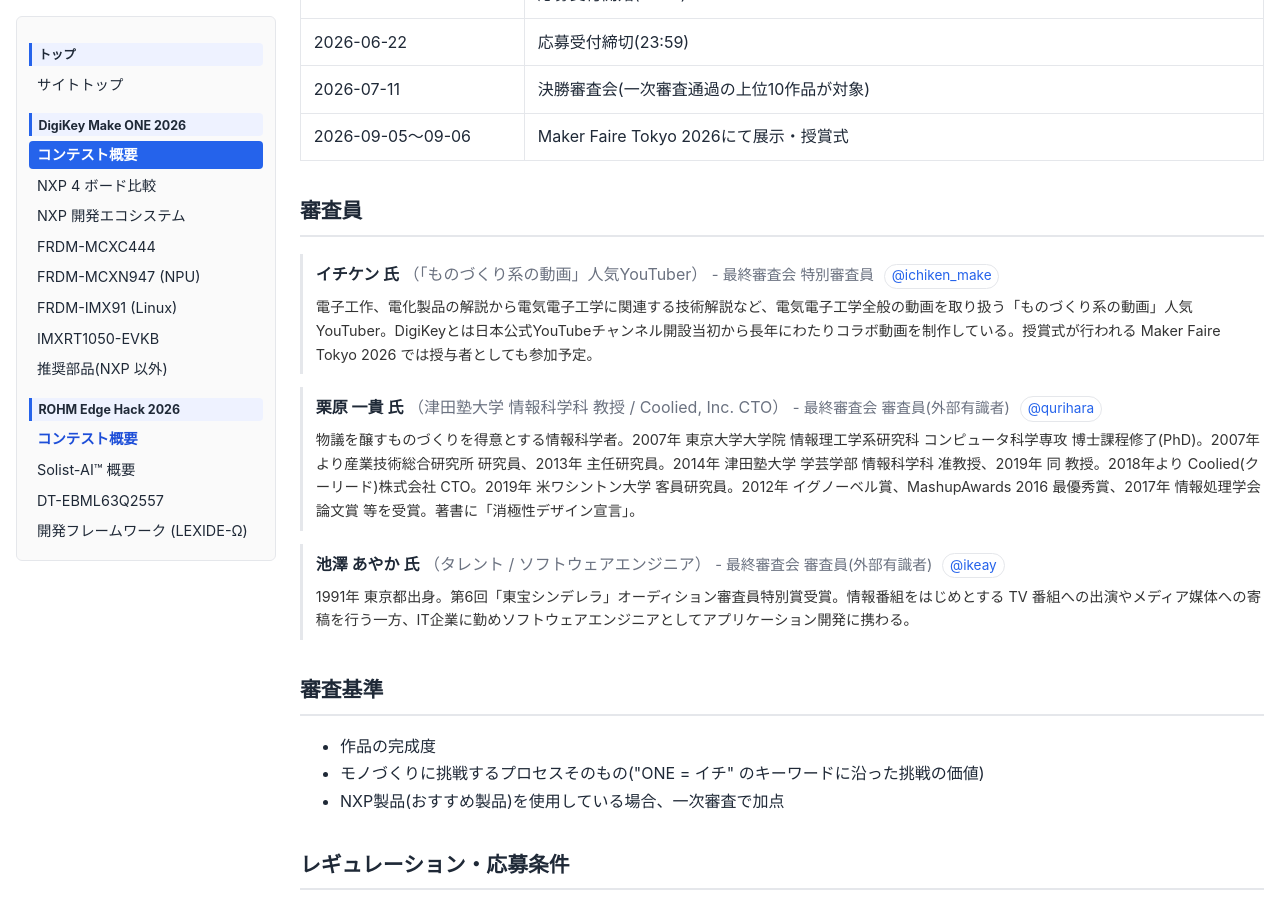
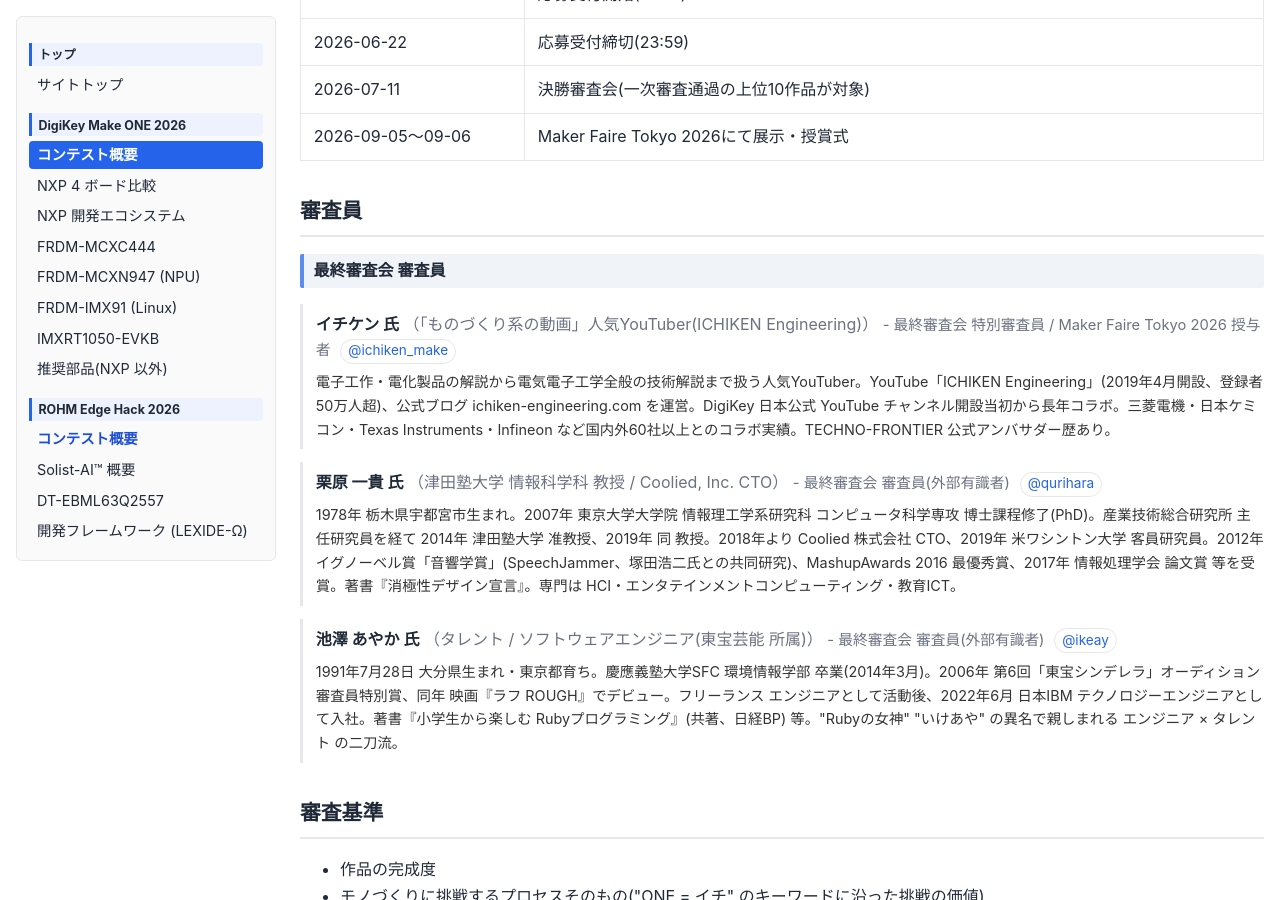
Before and after one commit to airpocket-soundman/maker_contest_2026, a Jekyll site: the page built from _contests/digikey-make-one-challenge-2026.md, in a window 1280 px wide and 900 px high, scrolled down 782 px. Built offline with Jekyll 4.4.1, drawn with Linux system fonts in a browser that asks for light colours; some of the changed text lies outside the part shown.

Commit message:
DigiKey contest: enrich judge profiles to match ROHM depth, add 審査プロセス table
- YAML: rename `judges` to `judges_final` for parity with ROHM
- Expand each judge bio with career timeline, awards, books, channel/follower stats
- Body: replace prose-only profiles with structured detail (Ichiken/ Kurihara / Ikezawa)
- Body: add 審査プロセス table (一次=事務局審査+加点 / 最終=外部有識者3名で各賞決定)
- Note Kurihara serves both contests (ROHM and DigiKey)

Co-Authored-By: Claude Opus 4.7 (1M context) <noreply@anthropic.com>

```diff
--- a/_contests/digikey-make-one-challenge-2026.md
+++ b/_contests/digikey-make-one-challenge-2026.md
@@ -22,25 +22,25 @@ schedule:
   - date: 2026-09-05〜09-06
     event: Maker Faire Tokyo 2026にて展示・授賞式
 
-judges:
+judges_final:
   - name: イチケン 氏
-    affiliation: 「ものづくり系の動画」人気YouTuber
-    role: 最終審査会 特別審査員
+    affiliation: 「ものづくり系の動画」人気YouTuber(ICHIKEN Engineering)
+    role: 最終審査会 特別審査員 / Maker Faire Tokyo 2026 授与者
     sns_handle: "@ichiken_make"
     sns_url: https://twitter.com/ichiken_make
-    bio: 電子工作、電化製品の解説から電気電子工学に関連する技術解説など、電気電子工学全般の動画を取り扱う「ものづくり系の動画」人気YouTuber。DigiKeyとは日本公式YouTubeチャンネル開設当初から長年にわたりコラボ動画を制作している。授賞式が行われる Maker Faire Tokyo 2026 では授与者としても参加予定。
+    bio: 電子工作・電化製品の解説から電気電子工学全般の技術解説まで扱う人気YouTuber。YouTube「ICHIKEN Engineering」(2019年4月開設、登録者50万人超)、公式ブログ ichiken-engineering.com を運営。DigiKey 日本公式 YouTube チャンネル開設当初から長年コラボ。三菱電機・日本ケミコン・Texas Instruments・Infineon など国内外60社以上とのコラボ実績。TECHNO-FRONTIER 公式アンバサダー歴あり。
   - name: 栗原 一貴 氏
     affiliation: 津田塾大学 情報科学科 教授 / Coolied, Inc. CTO
     role: 最終審査会 審査員(外部有識者)
     sns_handle: "@qurihara"
     sns_url: https://twitter.com/qurihara
-    bio: 物議を醸すものづくりを得意とする情報科学者。2007年 東京大学大学院 情報理工学系研究科 コンピュータ科学専攻 博士課程修了(PhD)。2007年より産業技術総合研究所 研究員、2013年 主任研究員。2014年 津田塾大学 学芸学部 情報科学科 准教授、2019年 同 教授。2018年より Coolied(クーリード)株式会社 CTO。2019年 米ワシントン大学 客員研究員。2012年 イグノーベル賞、MashupAwards 2016 最優秀賞、2017年 情報処理学会論文賞 等を受賞。著書に「消極性デザイン宣言」。
+    bio: 1978年 栃木県宇都宮市生まれ。2007年 東京大学大学院 情報理工学系研究科 コンピュータ科学専攻 博士課程修了(PhD)。産業技術総合研究所 主任研究員を経て 2014年 津田塾大学 准教授、2019年 同 教授。2018年より Coolied 株式会社 CTO、2019年 米ワシントン大学 客員研究員。2012年 イグノーベル賞「音響学賞」(SpeechJammer、塚田浩二氏との共同研究)、MashupAwards 2016 最優秀賞、2017年 情報処理学会 論文賞 等を受賞。著書『消極性デザイン宣言』。専門は HCI・エンタテインメントコンピューティング・教育ICT。
   - name: 池澤 あやか 氏
-    affiliation: タレント / ソフトウェアエンジニア
+    affiliation: タレント / ソフトウェアエンジニア(東宝芸能 所属)
     role: 最終審査会 審査員(外部有識者)
     sns_handle: "@ikeay"
     sns_url: https://twitter.com/ikeay
-    bio: 1991年 東京都出身。第6回「東宝シンデレラ」オーディション審査員特別賞受賞。情報番組をはじめとする TV 番組への出演やメディア媒体への寄稿を行う一方、IT企業に勤めソフトウェアエンジニアとしてアプリケーション開発に携わる。
+    bio: 1991年7月28日 大分県生まれ・東京都育ち。慶應義塾大学SFC 環境情報学部 卒業(2014年3月)。2006年 第6回「東宝シンデレラ」オーディション 審査員特別賞、同年 映画『ラフ ROUGH』でデビュー。フリーランス エンジニアとして活動後、2022年6月 日本IBM テクノロジーエンジニアとして入社。著書『小学生から楽しむ Rubyプログラミング』(共著、日経BP) 等。"Rubyの女神" "いけあや" の異名で親しまれる エンジニア × タレント の二刀流。
 
 criteria:
   - 作品の完成度
@@ -125,22 +125,40 @@ ProtoPediaが主催する「DigiKey メイカー支援キャンペーン」と
 - DigiKeyとして日本初開催の電子工作コンテスト。
 - "ONE(イチ)" をキーワードに、初めての電子工作にチャレンジする方も、自分なりの一作を仕上げたい経験者も対象。
 
-## 最終審査会・審査員 詳細プロフィール
+## 審査プロセス
 
-### イチケン 氏 — 「ものづくり系の動画」人気YouTuber
+| フェーズ | 内容 | 評価者 |
+|----------|------|--------|
+| 一次審査 | **ProtoPedia 登録情報によるオンライン審査**(運営事務局による評価)。NXP おすすめ製品(FRDM-MCXC444 / FRDM-MCXN947 / FRDM-IMX91 / IMXRT1050-EVKB)を使用した作品は加点対象。 | DigiKey + ProtoPedia / 一般社団法人MA 運営事務局 |
+| 最終審査会 | **オンラインプレゼン審査**(2026-07-11)。一次審査通過の **上位10作品** が対象。 | **最終審査員 3名(イチケン氏 / 栗原一貴氏 / 池澤あやか氏)** が **最優秀1 + 優秀3 + 学生賞1 + イチケン賞1** を決定。 |
 
-電子工作、電化製品の解説から電気電子工学に関連する技術解説まで、**電気電子工学全般** を扱う「ものづくり系の動画」人気 YouTuber。**DigiKey の日本公式 YouTube チャンネル開設当初から長年にわたりコラボ動画を制作** している、DigiKey とは縁の深い存在。
+> ※ 最終審査会通過作品は **2026-09-05〜09-06 Maker Faire Tokyo 2026 ProtoPedia ブース** で展示・授賞式が行われる。
 
-**チャンネル / 活動**
-- YouTube チャンネル「ICHIKEN Engineering」(2019年4月開設)
+## 最終審査会 審査員 詳細プロフィール
+
+### イチケン 氏 — 「ものづくり系の動画」人気 YouTuber
+
+電子工作・電化製品の解説から **電気電子工学全般** の技術解説まで扱う、メイカー界隈きっての人気 YouTuber。**DigiKey の日本公式 YouTube チャンネル開設当初から長年にわたりコラボ動画を制作** している、DigiKey とは特に縁の深い存在。
+
+**主な活動・チャンネル**
+- YouTube チャンネル「**ICHIKEN Engineering**」 — **2019年4月14日開設、登録者数 50万人超**(2026年時点)
 - 公式ブログ: [ichiken-engineering.com](https://ichiken-engineering.com/)
-- 「**イチケンスペシャル**」プレイリストで濃いめの技術検証企画を継続展開
-- TECHNO-FRONTIER 公式アンバサダー就任歴あり
+- 高度な技術検証コンテンツ集「**イチケンスペシャル**」プレイリストを継続展開
+- 出演・登壇歴: ITmedia Virtual EXPO 2022 春 など
+- **TECHNO-FRONTIER 公式アンバサダー** 就任歴あり
+
+**コラボ実績**
+公式ブログによると、コラボ依頼を受けた企業は **国内外60社以上**。具体例として **三菱電機、日本ケミコン、Texas Instruments、Infineon** など、半導体・電子部品大手とのコラボ動画を多数制作。
+
+**Make ONE Challenge での役割**
+- **特別審査員** として最終審査会(オンラインプレゼン審査)に参加
+- **イチケン賞** の選定者
+- **Maker Faire Tokyo 2026 授賞式の授与者** として登壇予定
 - 受賞作品の **インタビュー動画** を DigiKey 日本公式 YouTube チャンネルで公開予定
 
-授賞式が行われる Maker Faire Tokyo 2026 では授与者としても参加予定。
+**自作グッズ**: 自社開発の基板、「**Nch MOSFET**」Tシャツなどを Amazon 等で販売。
 
-SNS: [@ichiken_make](https://twitter.com/ichiken_make) / [YouTube](https://www.youtube.com/@ICHIKEN1)
+SNS: [@ichiken_make](https://twitter.com/ichiken_make) / [YouTube: ICHIKEN Engineering](https://www.youtube.com/@ICHIKEN1)
 
 ---
 
@@ -149,22 +167,22 @@ SNS: [@ichiken_make](https://twitter.com/ichiken_make) / [YouTube](https://www.y
 1978年 栃木県宇都宮市生まれ。**2000年** 東京大学工学部 機械情報工学科卒業、**2007年** 東京大学大学院 情報理工学系研究科 コンピュータ科学専攻 博士課程修了(PhD)。
 
 **経歴**
-- 2007年〜 産業技術総合研究所 研究員、2013年〜 主任研究員
+- 2007年〜 **産業技術総合研究所** 研究員、2013年〜 主任研究員
 - 2014年〜 津田塾大学 学芸学部 情報科学科 准教授
 - 2018年〜 **Coolied(クーリード)株式会社 CTO**
-- 2019年〜 津田塾大学 情報科学科 教授(現職)
+- 2019年〜 **津田塾大学 情報科学科 教授**(現職)
 - 2019年 米ワシントン大学 客員研究員
 
 **研究分野**: ヒューマンコンピュータインタラクション(HCI)全般、エンタテインメントコンピューティング、教育現場における ICT 活用研究。物議を醸す/笑える研究を真面目にやる "アンチ常識" 系の情報科学者として知られる。
 
 **主な受賞**
-- **2012年 イグノーベル賞「音響学賞」** — 発話を遅延フィードバックさせて阻害する装置「**SpeechJammer**」(塚田浩二氏との共同研究)
+- **2012年 イグノーベル賞「音響学賞」** — 発話を遅延フィードバックさせて阻害する装置「**SpeechJammer(スピーチ・ジャマー)**」(塚田浩二氏との共同研究)
 - MashupAwards 2016 最優秀賞
 - 2017年 情報処理学会 論文賞
 
-**著書**: 『消極性デザイン宣言』(共著)
+**著書**: 『**消極性デザイン宣言**』(共著)
 
-> ※ ROHM EDGE HACK CHALLENGE 2026 と DigiKey Make ONE Challenge 2026 の **両コンテストで最終審査員** を務める。
+> ※ **ROHM EDGE HACK CHALLENGE 2026 と DigiKey Make ONE Challenge 2026 の両コンテストで最終審査員** を務める唯一の人物。
 
 SNS: [@qurihara](https://twitter.com/qurihara) / 公式: [unryu.org](https://www.unryu.org/) / [researchmap](https://researchmap.jp/qurihara)
 
@@ -172,23 +190,27 @@ SNS: [@qurihara](https://twitter.com/qurihara) / 公式: [unryu.org](https://www
 
 ### 池澤 あやか 氏 — タレント / ソフトウェアエンジニア
 
-**1991年7月28日 東京都出身**。慶應義塾大学 環境情報学部 卒業(2014年3月)。
+**1991年7月28日** 大分県生まれ・**東京都育ち**。**慶應義塾大学 SFC 環境情報学部** 卒業(2014年3月)。
 
 **芸能・タレント活動**
-- 2006年 第6回「東宝シンデレラ」オーディション **審査員特別賞** 受賞
-- 同年 映画『ラフ ROUGH』でデビュー
+- 2006年 **第6回「東宝シンデレラ」オーディション 審査員特別賞** 受賞
+- 同年8月 映画『**ラフ ROUGH**』でデビュー
 - 雑誌『ピチレモン』レギュラーモデル
-- 情報番組をはじめとする TV 番組への出演やメディア媒体への寄稿
-- 所属: 東宝芸能
+- TV出演: **ABEMA Prime**(月曜アンカー)、**NHK高校講座 社会と情報**(MC) 等
+- 所属: **東宝芸能**
 
 **エンジニアとしての活動**
-- 慶應義塾大学卒業後、フリーランスのソフトウェアエンジニアとして活動
-- **2022年6月** 日本IBM にテクノロジーエンジニアとして入社(30歳の節目で会社員に転身)
-- IT企業での就業と並行し、エンジニア向けメディア(エンジニアtype 等)へのインタビューや執筆も継続
-- "Ruby の女神" の異名でも知られる
+- 慶應義塾大学卒業後、**フリーランスのソフトウェアエンジニア** として活動
+- **2022年6月** 日本IBM テクノロジーエンジニアとして入社(30歳の節目で「脱フリーランス」会社員転身)
+- エンジニア向けメディア(エンジニアtype、Offers Magazine 等)にインタビュー・執筆を継続
+- **"Rubyの女神"** "いけあや" の愛称で広く親しまれる
 
-**ハッシュタグ**: 異色のタレント × ソフトウェアエンジニアの「複業」を体現する人物として、メイカー界隈・テック業界で広く知られる。
+**著書**
+- 『**小学生から楽しむ Rubyプログラミング**』(2014年, 日経BP社, 高橋征義氏 共著)
+- 『アイディアを実現させる最高のツール プログラミングをはじめよう』(2015年, 大和書房)
 
-SNS: [@ikeay](https://twitter.com/ikeay) / [LinkedIn](https://jp.linkedin.com/in/ikeay)
+**ハッシュタグ**: タレント × ソフトウェアエンジニアの **「複業」を体現する** 人物として、メイカー界隈・テック業界で広く知られる。
+
+SNS: [@ikeay](https://twitter.com/ikeay) / [LinkedIn](https://jp.linkedin.com/in/ikeay) / [東宝芸能プロフィール](https://www.toho-ent.co.jp/actor/1042)
 
 > ⚠️ 本ページの内容は公開情報をもとにまとめた参考情報です。応募前に必ず[公式サイト](https://www.digikey.jp/ja/resources/events/2026/make-one-challenge)で最新情報をご確認ください。
```
